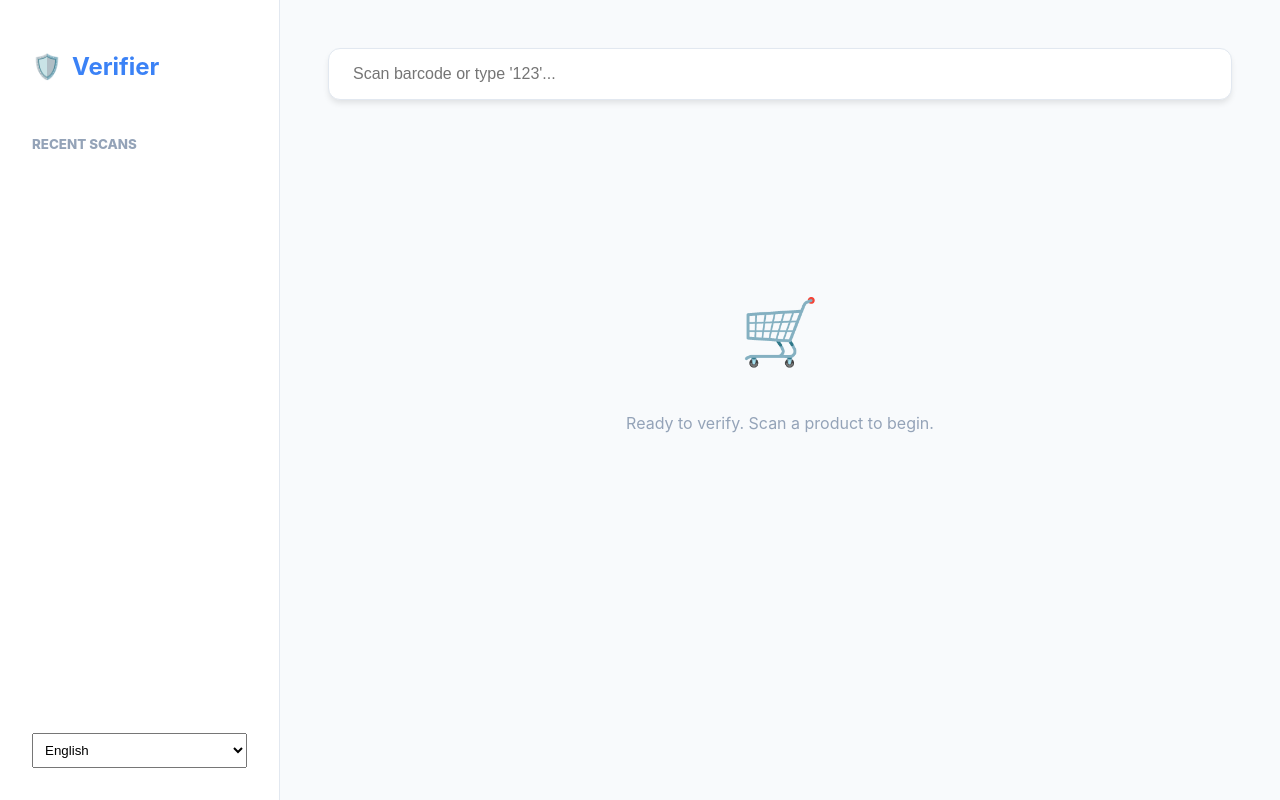
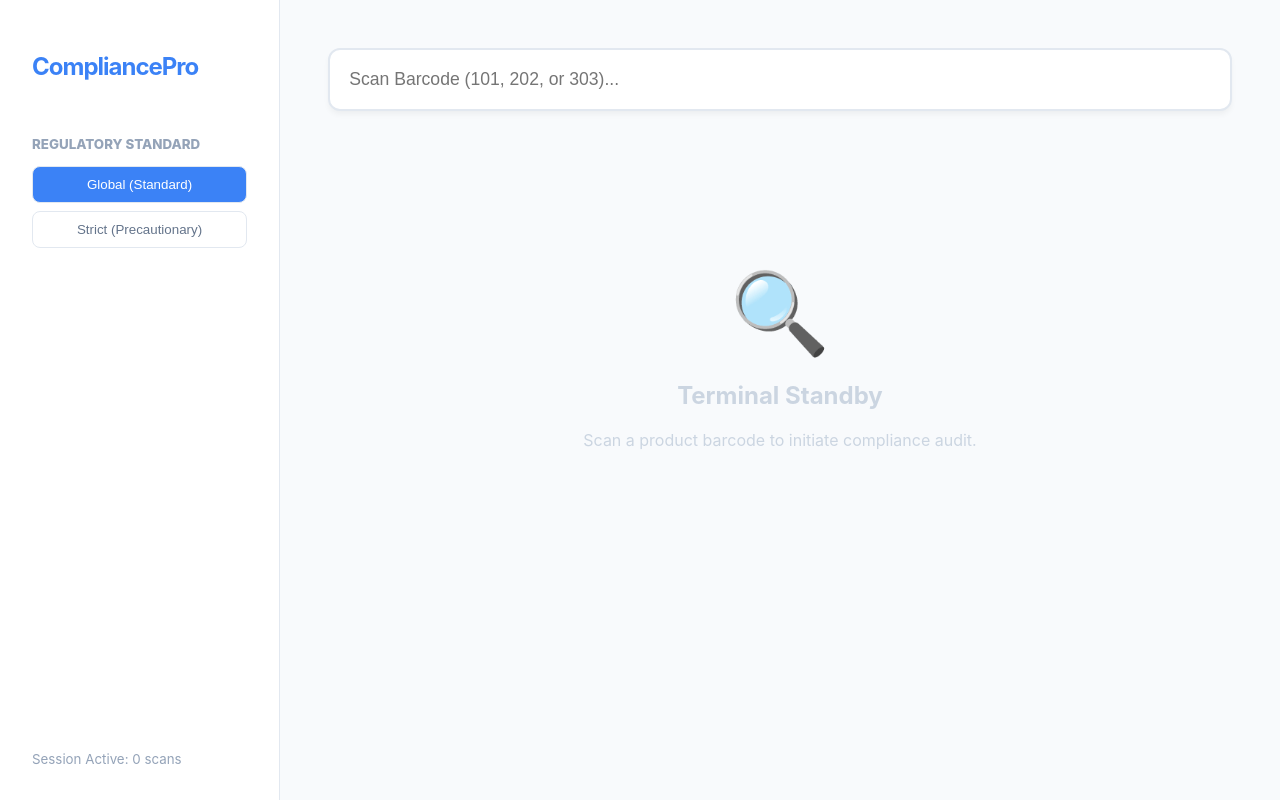
Before and after one commit to mohamedmehdigara/react-halal-food-validator, a React (Create React App) app: page / in a window 1280 px wide. Built offline with nearby package versions, Linux system fonts and the light colour scheme.

Commit message:
edited file

```diff
--- a/src/App.js
+++ b/src/App.js
@@ -3,275 +3,256 @@ import { create } from 'zustand';
 import { persist } from 'zustand/middleware';
 import styled, { createGlobalStyle, keyframes } from 'styled-components';
 
-// --- 1. GLOBAL STYLES (Modern SaaS Look) ---
+// --- 1. GLOBAL STYLES ---
 const GlobalStyle = createGlobalStyle`
   body {
     margin: 0; padding: 0;
-    font-family: 'Inter', -apple-system, BlinkMacSystemFont, sans-serif;
+    font-family: 'Inter', -apple-system, sans-serif;
     background-color: #f8fafc;
-    color: #1e293b;
+    color: #0f172a;
+    -webkit-font-smoothing: antialiased;
   }
-  * { box-sizing: border-box; transition: all 0.2s ease-in-out; }
+  * { box-sizing: border-box; transition: all 0.2s ease; }
 `;
 
-const fadeIn = keyframes`
-  from { opacity: 0; transform: translateY(10px); }
+const slideUp = keyframes`
+  from { opacity: 0; transform: translateY(20px); }
   to { opacity: 1; transform: translateY(0); }
 `;
 
-// --- 2. ZUSTAND STORE ---
+// --- 2. ZUSTAND STORE (State Persistence) ---
 const useStore = create(
   persist(
     (set) => ({
+      standard: 'Global', // Global vs Strict (Regulatory Toggles)
       history: [],
-      language: 'en',
-      setLanguage: (lang) => set({ language: lang }),
+      vendorNotes: {},
+      setStandard: (s) => set({ standard: s }),
       addHistory: (item) => set((state) => ({
-        history: [{ ...item, id: Date.now() }, ...state.history].slice(0, 10)
+        history: [{ ...item, id: Date.now() }, ...state.history].slice(0, 6)
+      })),
+      saveNote: (id, note) => set((state) => ({
+        vendorNotes: { ...state.vendorNotes, [id]: note }
       })),
     }),
-    { name: 'halal-dashboard-v3' }
+    { name: 'staff-verifier-v5' }
   )
 );
 
-// --- 3. MOCK DATA ---
+// --- 3. PRODUCT ENGINE (Risk-Encoded Data) ---
 const PRODUCTS = {
-  "123": {
-    name: "Golden Honey Gummies",
-    brand: "NatureSweet",
-    img: "🍬",
+  "101": {
+    name: "Classic Fruit Chews",
+    brand: "SweetStep",
+    category: "Snacks",
+    img: "🍏",
     ingredients: [
-      { name: "Organic Honey", status: "halal", desc: "Natural sweetener." },
-      { name: "Pork Gelatin", status: "haram", desc: "Thickening agent derived from swine.", source: "Standard Fatwa #12" },
-      { name: "Pectin", status: "halal", desc: "Fruit-based gelling agent." }
+      { name: "Pectin", status: "halal", risk: "Low" },
+      { name: "Artificial Flavor", status: "halal", risk: "Medium" },
+      { name: "E120 Carmine", status: "haram", risk: "High", source: "Insects" }
     ]
   },
-  "456": {
-    name: "Mountain Spring Water",
-    brand: "PureLife",
-    img: "💧",
+  "202": {
+    name: "Organic Berry Bites",
+    brand: "PurePath",
+    category: "Snacks",
+    img: "🍓",
     ingredients: [
-      { name: "Spring Water", status: "halal", desc: "Natural source." }
+      { name: "Berry Juice", status: "halal", risk: "Low" },
+      { name: "Agar Agar", status: "halal", risk: "Low" }
+    ]
+  },
+  "303": {
+    name: "Whey Protein Bar",
+    brand: "TitanForce",
+    category: "Supplements",
+    img: "💪",
+    ingredients: [
+      { name: "Whey Isolate", status: "halal", risk: "Medium" },
+      { name: "L-Cysteine", status: "mushbooh", risk: "High", source: "Unclear derivation" }
     ]
   }
 };
 
-// --- 4. STYLED COMPONENTS (The "Non-Terminal" UI) ---
-const DashboardLayout = styled.div`
-  display: grid;
-  grid-template-columns: 280px 1fr;
-  min-height: 100vh;
+// --- 4. STYLED COMPONENTS (SaaS Dashboard UI) ---
+const Layout = styled.div` display: grid; grid-template-columns: 280px 1fr; min-height: 100vh; `;
+
+const Sidebar = styled.nav`
+  background: white; border-right: 1px solid #e2e8f0; padding: 2rem;
+  display: flex; flex-direction: column; gap: 2rem;
 `;
 
-const Sidebar = styled.div`
-  background: white;
-  border-right: 1px solid #e2e8f0;
-  padding: 2rem;
-  display: flex;
-  flex-direction: column;
-  gap: 2rem;
+const Main = styled.main` padding: 3rem; max-width: 1100px; margin: 0 auto; width: 100%; `;
+
+const SearchInput = styled.input`
+  width: 100%; padding: 1.2rem; border-radius: 12px; border: 2px solid #e2e8f0;
+  font-size: 1.1rem; margin-bottom: 2rem; box-shadow: 0 4px 6px -1px rgba(0,0,0,0.05);
+  &:focus { outline: none; border-color: #3b82f6; box-shadow: 0 0 0 4px rgba(59, 130, 246, 0.1); }
 `;
 
-const MainContent = styled.div`
-  padding: 3rem;
-  max-width: 1000px;
-  margin: 0 auto;
-  width: 100%;
+const ProductCard = styled.div`
+  background: white; border-radius: 24px; padding: 2.5rem;
+  box-shadow: 0 20px 25px -5px rgba(0,0,0,0.05); animation: ${slideUp} 0.5s ease-out;
 `;
 
-const SearchBar = styled.input`
-  width: 100%;
-  padding: 1rem 1.5rem;
-  border-radius: 12px;
-  border: 1px solid #e2e8f0;
-  background: white;
-  box-shadow: 0 4px 6px -1px rgb(0 0 0 / 0.1);
-  font-size: 1rem;
-  margin-bottom: 2rem;
-  &:focus { outline: 2px solid #3b82f6; border-color: transparent; }
+const RiskHeatmap = styled.div`
+  height: 8px; width: 100%; background: #f1f5f9; border-radius: 4px;
+  display: flex; overflow: hidden; margin: 1.5rem 0;
 `;
 
-const ProductHero = styled.div`
-  background: white;
-  border-radius: 24px;
-  padding: 2rem;
-  box-shadow: 0 10px 15px -3px rgb(0 0 0 / 0.1);
-  animation: ${fadeIn} 0.4s ease-out;
+const HeatSegment = styled.div`
+  height: 100%; width: ${props => props.width}%; background: ${props => props.color};
 `;
 
-const StatusBanner = styled.div`
-  padding: 1rem 2rem;
-  border-radius: 12px;
-  display: flex;
-  align-items: center;
-  gap: 1rem;
-  font-weight: 700;
-  margin-bottom: 2rem;
-  background: ${props => props.type === 'haram' ? '#fef2f2' : '#f0fdf4'};
-  color: ${props => props.type === 'haram' ? '#991b1b' : '#166534'};
-  border: 1px solid ${props => props.type === 'haram' ? '#fee2e2' : '#dcfce7'};
+const StatusChip = styled.div`
+  padding: 0.8rem 1.5rem; border-radius: 10px; font-weight: 800; display: inline-flex; align-items: center; gap: 10px;
+  background: ${props => props.type === 'haram' ? '#fef2f2' : props.type === 'mushbooh' ? '#fffbeb' : '#f0fdf4'};
+  color: ${props => props.type === 'haram' ? '#991b1b' : props.type === '92400e' ? '#92400e' : '#166534'};
+  margin-bottom: 1.5rem;
 `;
 
-const TabContainer = styled.div`
-  display: flex;
-  gap: 1.5rem;
-  border-bottom: 2px solid #f1f5f9;
-  margin-bottom: 2rem;
+const SuggestionGrid = styled.div`
+  display: grid; grid-template-columns: 1fr 1fr; gap: 1rem; margin-top: 2rem;
 `;
 
-const Tab = styled.button`
-  padding: 0.75rem 0;
-  background: none;
-  border: none;
-  border-bottom: 2px solid ${props => props.active ? '#3b82f6' : 'transparent'};
-  color: ${props => props.active ? '#3b82f6' : '#64748b'};
-  font-weight: 600;
-  cursor: pointer;
-  &:hover { color: #3b82f6; }
+const NoteBox = styled.textarea`
+  width: 100%; height: 100px; padding: 1rem; border-radius: 12px; border: 1px solid #e2e8f0;
+  background: #fffcf0; font-family: inherit; margin-top: 1rem; resize: none;
 `;
 
-const IngredientGrid = styled.div`
-  display: grid;
-  grid-template-columns: repeat(auto-fill, minmax(200px, 1fr));
-  gap: 1rem;
-`;
-
-const IngredientCard = styled.div`
-  padding: 1rem;
-  border-radius: 12px;
-  background: #f8fafc;
-  border: 1px solid #e2e8f0;
-  position: relative;
-  &:hover { border-color: #cbd5e1; transform: translateY(-2px); }
-`;
-
-const StatusDot = styled.span`
-  height: 10px;
-  width: 10px;
-  background-color: ${props => props.status === 'halal' ? '#22c55e' : '#ef4444'};
-  border-radius: 50%;
-  display: inline-block;
-  margin-right: 8px;
-`;
-
-// --- 5. MAIN APP ---
+// --- 5. MAIN APPLICATION ---
 export default function App() {
   const [query, setQuery] = useState('');
-  const [activeTab, setActiveTab] = useState('overview');
-  const [selectedProduct, setSelectedProduct] = useState(null);
-  const { history, addHistory, language, setLanguage } = useStore();
+  const [activeProduct, setActiveProduct] = useState(null);
+  const store = useStore();
 
   const handleSearch = (e) => {
     const val = e.target.value;
     setQuery(val);
     if (PRODUCTS[val]) {
       const p = PRODUCTS[val];
-      setSelectedProduct(p);
-      const isHaram = p.ingredients.some(i => i.status === 'haram');
-      addHistory({ name: p.name, status: isHaram ? 'haram' : 'halal' });
+      setActiveProduct({ ...p, id: val });
+      const status = p.ingredients.some(i => i.status === 'haram') ? 'haram' : 'halal';
+      store.addHistory({ name: p.name, status });
     }
   };
 
-  const isHaram = selectedProduct?.ingredients.some(i => i.status === 'haram');
+  // STAFF LOGIC: Calculate dynamic verdict based on Regulatory Standard
+  const verdict = useMemo(() => {
+    if (!activeProduct) return null;
+    const hasHaram = activeProduct.ingredients.some(i => i.status === 'haram');
+    const hasHighRisk = activeProduct.ingredients.some(i => i.risk === 'High');
+
+    if (hasHaram) return 'haram';
+    if (store.standard === 'Strict' && hasHighRisk) return 'mushbooh';
+    return 'halal';
+  }, [activeProduct, store.standard]);
+
+  // STAFF LOGIC: Smart Alternative Finder
+  const alternatives = useMemo(() => {
+    if (!activeProduct || verdict === 'halal') return [];
+    return Object.entries(PRODUCTS).filter(([id, p]) =>
+      p.category === activeProduct.category &&
+      id !== activeProduct.id &&
+      !p.ingredients.some(i => i.status === 'haram' || i.risk === 'High')
+    ).slice(0, 2);
+  }, [activeProduct, verdict]);
 
   return (
     <>
       <GlobalStyle />
-      <DashboardLayout>
+      <Layout>
         <Sidebar>
-          <h2 style={{ color: '#3b82f6', display: 'flex', alignItems: 'center', gap: '10px' }}>
-            <span>🛡️</span> Verifier
-          </h2>
+          <h2 style={{ color: '#3b82f6', letterSpacing: '-1px' }}>CompliancePro</h2>
 
           <div>
-            <small style={{ color: '#94a3b8', textTransform: 'uppercase', fontWeight: 800 }}>Recent Scans</small>
-            <div style={{ marginTop: '1rem' }}>
-              {history.map(item => (
-                <div key={item.id} style={{ padding: '0.5rem 0', display: 'flex', justifyContent: 'space-between', fontSize: '0.9rem' }}>
-                  <span>{item.name}</span>
-                  <StatusDot status={item.status} />
-                </div>
-              ))}
+            <small style={{ fontWeight: 800, color: '#94a3b8' }}>REGULATORY STANDARD</small>
+            <div style={{ marginTop: '0.8rem', display: 'flex', flexDirection: 'column', gap: '8px' }}>
+              <button onClick={() => store.setStandard('Global')} style={{ padding: '10px', borderRadius: '8px', border: '1px solid #e2e8f0', background: store.standard === 'Global' ? '#3b82f6' : 'white', color: store.standard === 'Global' ? 'white' : '#64748b', cursor: 'pointer' }}>Global (Standard)</button>
+              <button onClick={() => store.setStandard('Strict')} style={{ padding: '10px', borderRadius: '8px', border: '1px solid #e2e8f0', background: store.standard === 'Strict' ? '#3b82f6' : 'white', color: store.standard === 'Strict' ? 'white' : '#64748b', cursor: 'pointer' }}>Strict (Precautionary)</button>
             </div>
           </div>
 
           <div style={{ marginTop: 'auto' }}>
-            <select value={language} onChange={(e) => setLanguage(e.target.value)} style={{ width: '100%', padding: '0.5rem' }}>
-              <option value="en">English</option>
-              <option value="ar">العربية</option>
-            </select>
+            <small style={{ color: '#94a3b8' }}>Session Active: {store.history.length} scans</small>
           </div>
         </Sidebar>
 
-        <MainContent>
-          <SearchBar
-            placeholder="Scan barcode or type '123'..."
-            value={query}
-            onChange={handleSearch}
-          />
+        <Main>
+          <SearchInput placeholder="Scan Barcode (101, 202, or 303)..." value={query} onChange={handleSearch} />
 
-          {!selectedProduct ? (
-            <div style={{ textAlign: 'center', marginTop: '10rem', color: '#94a3b8' }}>
-              <h1 style={{ fontSize: '4rem' }}>🛒</h1>
-              <p>Ready to verify. Scan a product to begin.</p>
-            </div>
-          ) : (
-            <ProductHero>
-              <div style={{ display: 'flex', gap: '2rem', marginBottom: '2rem' }}>
-                <div style={{ fontSize: '4rem', background: '#f1f5f9', padding: '1rem', borderRadius: '20px' }}>
-                  {selectedProduct.img}
-                </div>
+          {activeProduct ? (
+            <ProductCard>
+              <StatusChip type={verdict}>
+                {verdict === 'haram' ? '❌ HARAM FLAG' : verdict === 'mushbooh' ? '⚠️ MUSHBOOH / HIGH RISK' : '✅ HALAL CERTIFIED'}
+              </StatusChip>
+
+              <div style={{ display: 'flex', justifyContent: 'space-between', alignItems: 'flex-start' }}>
                 <div>
-                  <h1 style={{ margin: 0 }}>{selectedProduct.name}</h1>
-                  <p style={{ color: '#64748b', margin: '0.5rem 0' }}>{selectedProduct.brand}</p>
+                  <h1 style={{ fontSize: '2.5rem', margin: 0 }}>{activeProduct.img} {activeProduct.name}</h1>
+                  <p style={{ color: '#64748b', fontSize: '1.1rem' }}>{activeProduct.brand} • {activeProduct.category}</p>
                 </div>
               </div>
 
-              <StatusBanner type={isHaram ? 'haram' : 'halal'}>
-                {isHaram ? '⚠️ HARAM PRODUCT DETECTED' : '✅ 100% HALAL COMPLIANT'}
-              </StatusBanner>
+              <div style={{ marginTop: '2rem' }}>
+                <small style={{ fontWeight: 800, color: '#64748b' }}>INGREDIENT RISK ANALYSIS</small>
+                <RiskHeatmap>
+                  {activeProduct.ingredients.map((ing, i) => (
+                    <HeatSegment
+                      key={i}
+                      width={100 / activeProduct.ingredients.length}
+                      color={ing.status === 'haram' ? '#ef4444' : ing.risk === 'High' ? '#f59e0b' : '#22c55e'}
+                    />
+                  ))}
+                </RiskHeatmap>
+              </div>
 
-              <TabContainer>
-                <Tab active={activeTab === 'overview'} onClick={() => setActiveTab('overview')}>Overview</Tab>
-                <Tab active={activeTab === 'ingredients'} onClick={() => setActiveTab('ingredients')}>Ingredients ({selectedProduct.ingredients.length})</Tab>
-                <Tab active={activeTab === 'sources'} onClick={() => setActiveTab('sources')}>Certifications</Tab>
-              </TabContainer>
+              <div style={{ display: 'grid', gridTemplateColumns: '1fr 1fr', gap: '2rem', marginTop: '1rem' }}>
+                <div>
+                  <h4>Technical Breakdown</h4>
+                  {activeProduct.ingredients.map((ing, i) => (
+                    <div key={i} style={{ padding: '10px 0', borderBottom: '1px solid #f1f5f9', fontSize: '0.9rem' }}>
+                      <div style={{ display: 'flex', justifyContent: 'space-between' }}>
+                        <span>{ing.name}</span>
+                        <span style={{ color: ing.risk === 'High' ? '#ef4444' : '#94a3b8' }}>{ing.risk} Risk</span>
+                      </div>
+                    </div>
+                  ))}
+                </div>
+                <div>
+                  <h4>Local Compliance Wiki</h4>
+                  <NoteBox
+                    placeholder="Enter vendor observations or customer feedback..."
+                    value={store.vendorNotes[activeProduct.id] || ''}
+                    onChange={(e) => store.saveNote(activeProduct.id, e.target.value)}
+                  />
+                </div>
+              </div>
 
-              {activeTab === 'overview' && (
-                <div style={{ lineHeight: 1.6 }}>
-                  <p>This product was analyzed across 3 global databases. It contains {selectedProduct.ingredients.length} total elements.</p>
-                  {isHaram && <p style={{ color: '#ef4444', fontWeight: 'bold' }}>Reason for flag: Contains pork-derived gelatin which is strictly prohibited.</p>}
+              {alternatives.length > 0 && (
+                <div style={{ marginTop: '3rem', padding: '2rem', background: '#f0f9ff', borderRadius: '16px' }}>
+                  <h4 style={{ margin: 0, color: '#0369a1' }}>💡 Smart Switch Suggestion</h4>
+                  <p style={{ color: '#0c4a6e', fontSize: '0.9rem' }}>The current item doesn't meet the {store.standard} standard. Recommend these instead:</p>
+                  <SuggestionGrid>
+                    {alternatives.map(([id, p]) => (
+                      <div key={id} style={{ background: 'white', padding: '1rem', borderRadius: '12px', boxShadow: '0 4px 6px rgba(0,0,0,0.05)' }}>
+                        <strong>{p.img} {p.name}</strong>
+                        <div style={{ fontSize: '0.75rem', color: '#64748b' }}>SKU: {id}</div>
+                      </div>
+                    ))}
+                  </SuggestionGrid>
                 </div>
               )}
-
-              {activeTab === 'ingredients' && (
-                <IngredientGrid>
-                  {selectedProduct.ingredients.map((ing, idx) => (
-                    <IngredientCard key={idx}>
-                      <div style={{ display: 'flex', justifyContent: 'space-between', marginBottom: '0.5rem' }}>
-                        <StatusDot status={ing.status} />
-                        <span style={{ fontSize: '0.7rem', color: '#94a3b8' }}>{ing.status.toUpperCase()}</span>
-                      </div>
-                      <strong>{ing.name}</strong>
-                      <p style={{ fontSize: '0.8rem', color: '#64748b', marginTop: '0.5rem' }}>{ing.desc}</p>
-                    </IngredientCard>
-                  ))}
-                </IngredientGrid>
-              )}
-
-              {activeTab === 'sources' && (
-                <div>
-                  <p>Verified against:</p>
-                  <ul>
-                    <li>GIMDES Halal Certification</li>
-                    <li>HMC (Halal Monitoring Committee)</li>
-                  </ul>
-                </div>
-              )}
-            </ProductHero>
+            </ProductCard>
+          ) : (
+            <div style={{ textAlign: 'center', marginTop: '15vh', color: '#cbd5e1' }}>
+              <div style={{ fontSize: '5rem' }}>🔍</div>
+              <h2>Terminal Standby</h2>
+              <p>Scan a product barcode to initiate compliance audit.</p>
+            </div>
           )}
-        </MainContent>
-      </DashboardLayout>
+        </Main>
+      </Layout>
     </>
   );
 }
```
